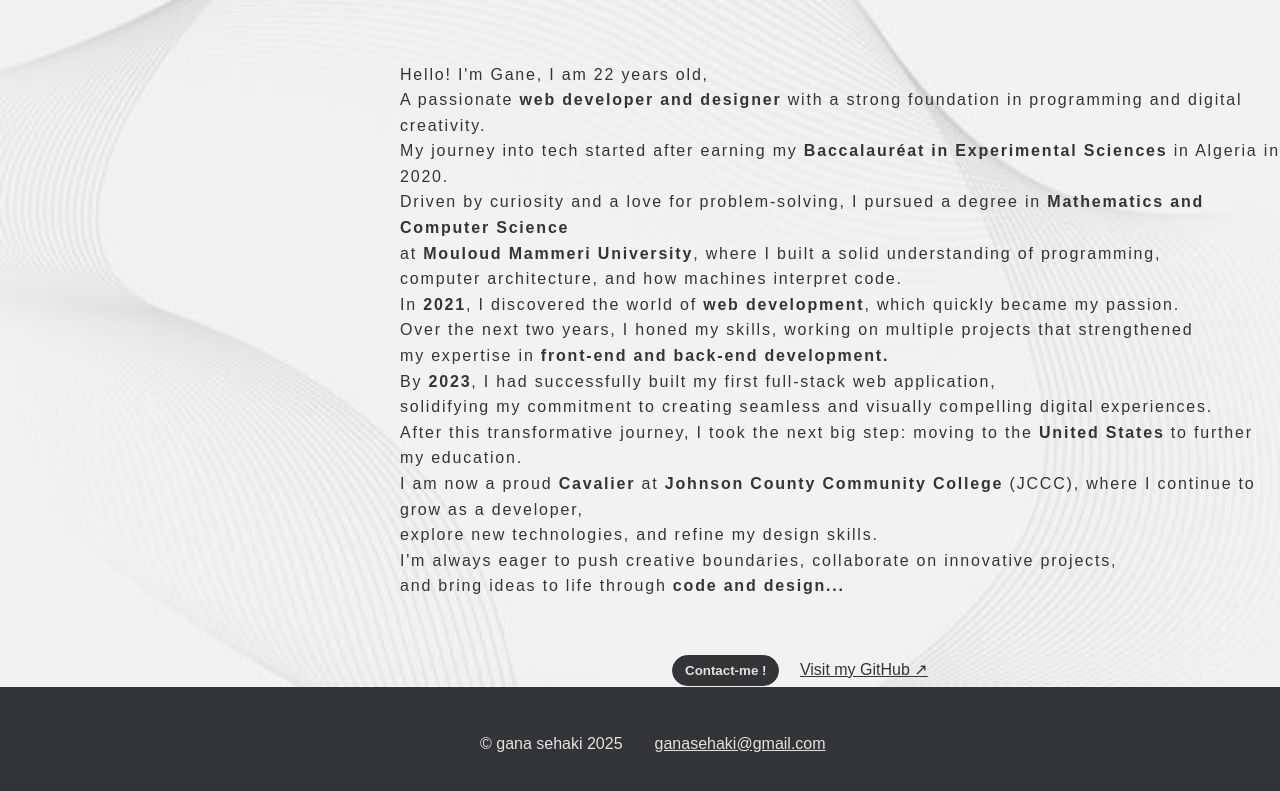
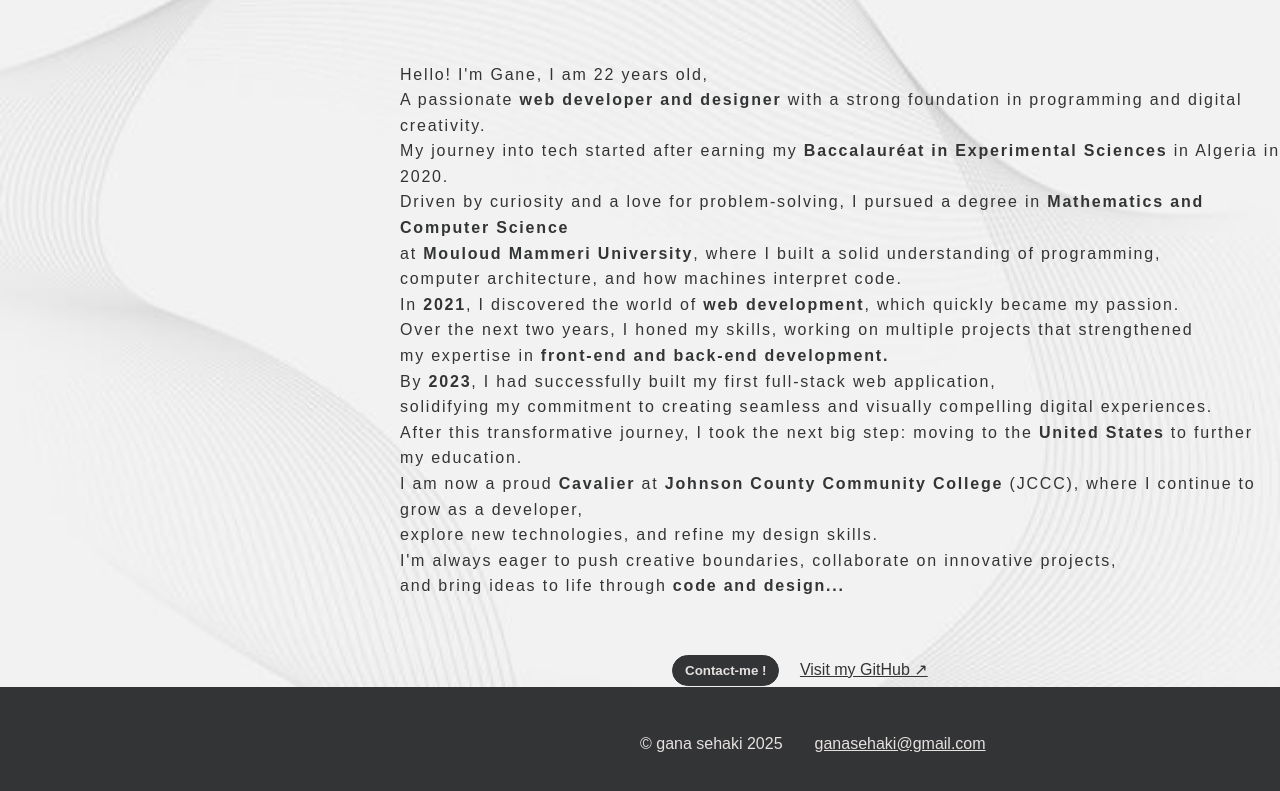
Before and after one commit to Wang023/Web110, a plain HTML site: page midterm_project/index.html in a window 1280 px wide. Shown: the part 3511-4302 px from the top of the page. Drawn offline with Linux system fonts and the light colour scheme; a web font is replaced by a local one.

Commit message:
Update style.css

```diff
--- a/midterm_project/style.css
+++ b/midterm_project/style.css
@@ -612,7 +612,7 @@ footer{
     gap: 3rem;
     background-color: #333435;
     padding-top: 3rem;
-    padding-left: 30rem;
+    padding-left: 40rem;
     color: #e6e1e1;
 }
 footer a{
```
